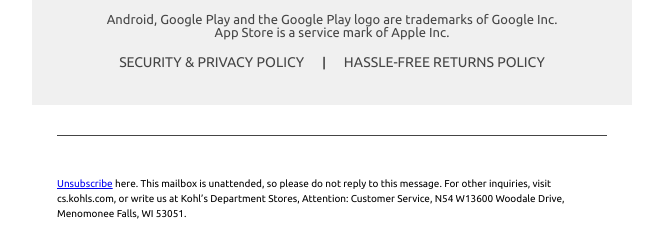
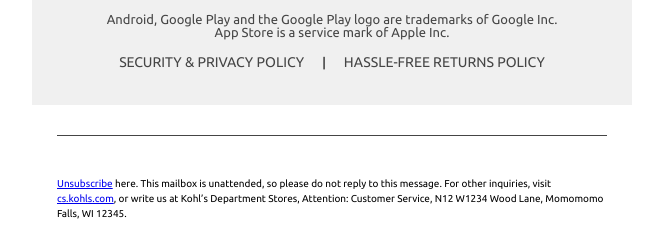
Before and after one commit to wvprogram/transactionEmail, a plain HTML site: page index.html in a window 1280 px wide. Shown: the part 2028-2259 px from the top of the page, without its empty margins (308-971 px from the left). Drawn offline with Linux system fonts and the light colour scheme.

Commit message:
update to index and mjml file

```diff
--- a/index.html
+++ b/index.html
@@ -2321,8 +2321,9 @@
                         <div
                           style="font-family:Ubuntu, Helvetica, Arial, sans-serif;font-size:10px;line-height:1.5;text-align:left;color:#000000;">
                           <a href="#">Unsubscribe</a> here. This mailbox is unattended, so please do not reply to this
-                          message. For other inquiries, visit cs.kohls.com, or write us at Kohl’s Department Stores,
-                          Attention: Customer Service, N54 W13600 Woodale Drive, Menomonee Falls, WI 53051.</div>
+                          message. For other inquiries, visit <a href="#">cs.kohls.com</a>, or write us at Kohl’s
+                          Department Stores, Attention: Customer Service, N12 W1234 Wood Lane, Momomomo Falls, WI 12345.
+                        </div>
                       </td>
                     </tr>
                   </tbody>
```
Also changed, not shown: 1 other file.
